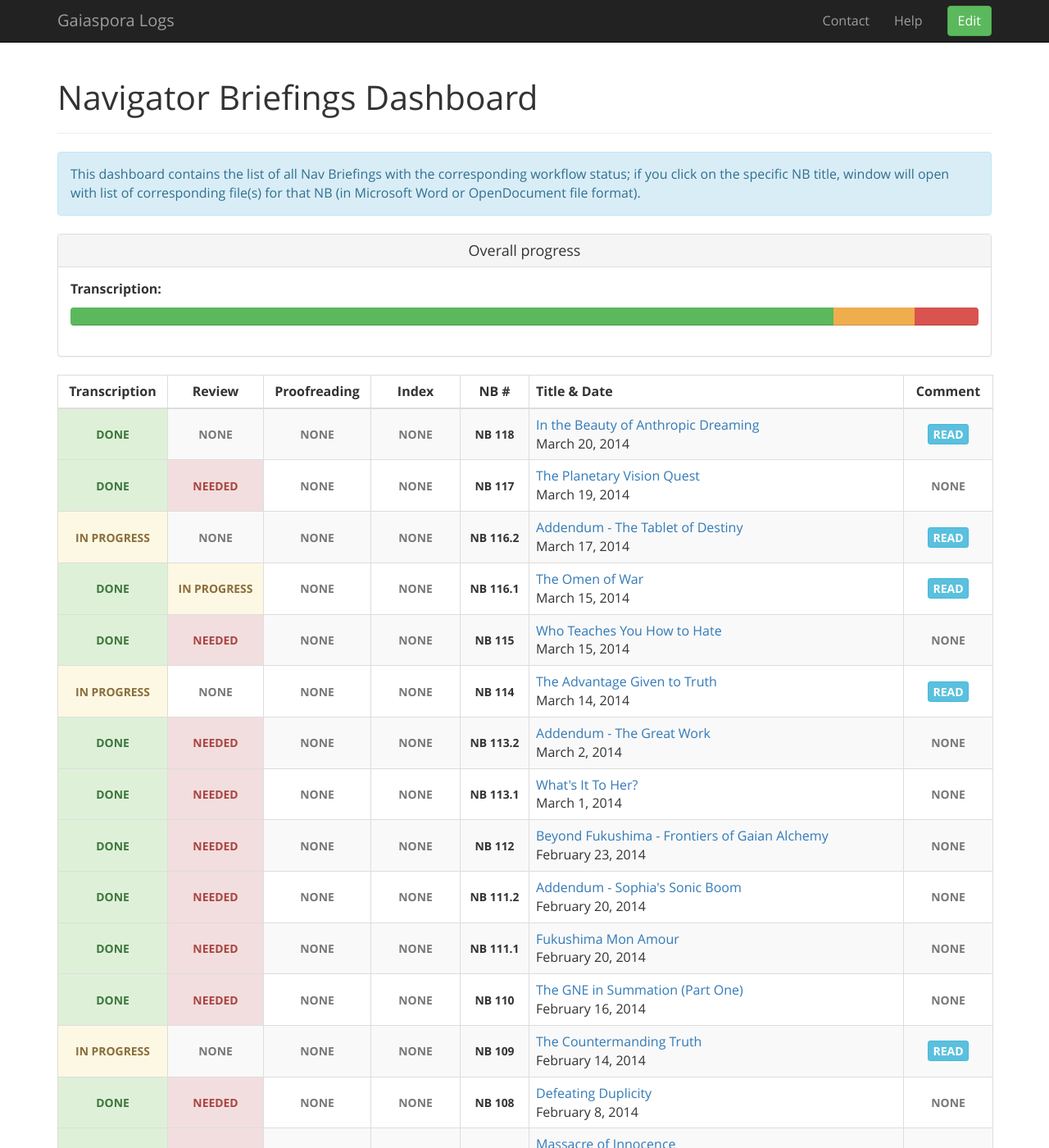
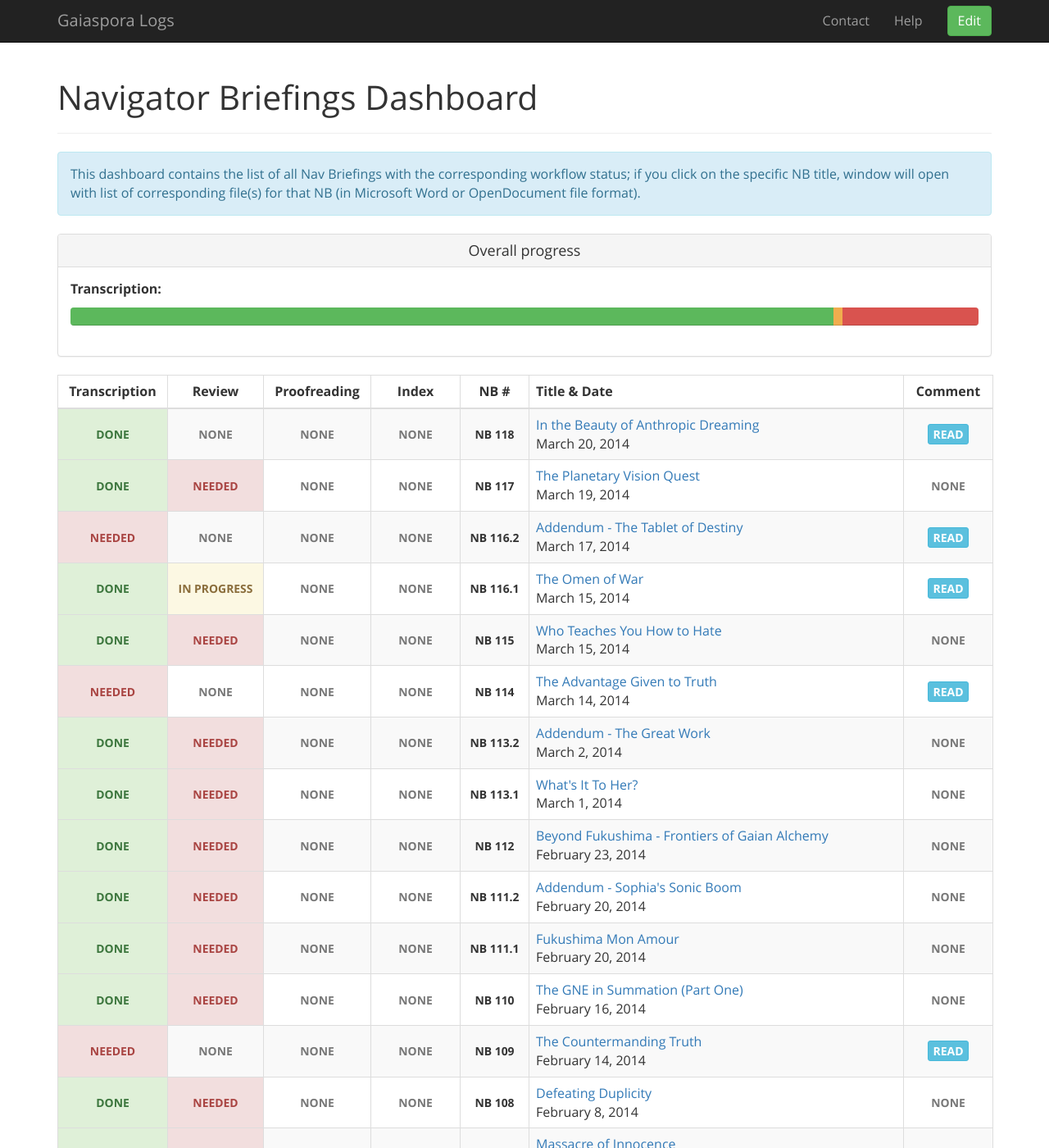
Before and after one commit to gaiaspora/gaiaspora.github.io, a Jekyll site: the page built from content/navigator-briefings.markdown, in a window 1280 px wide and 1400 px high. Shown: the whole window at 82% size. Built offline with Jekyll 4.4.1, drawn with Linux system fonts in a browser that asks for light colours; some of the changed text lies outside the part shown.

Commit message:
Update nb.yaml

```diff
--- a/_data/nb.yaml
+++ b/_data/nb.yaml
@@ -17,7 +17,7 @@
   Comment: ""
 
 - NB: "116.2"
-  Transcription: "in progress"
+  Transcription: "needed"
   Review: "none"
   Proofreading: "none"
   Index: "none"
@@ -44,7 +44,7 @@
   Comment: ""
 
 - NB: "114"
-  Transcription: "in progress"
+  Transcription: "needed"
   Review: "none"
   Proofreading: "none"
   Index: "none"
@@ -107,7 +107,7 @@
   Comment: ""
 
 - NB: "109"
-  Transcription: "in progress"
+  Transcription: "needed"
   Review: "none"
   Proofreading: "none"
   Index: "none"
@@ -404,7 +404,7 @@
   Comment: ""
 
 - NB: "78"
-  Transcription: "in progress"
+  Transcription: "needed"
   Review: "none"
   Proofreading: "none"
   Index: "none"
@@ -422,7 +422,7 @@
   Comment: ""
 
 - NB: "76"
-  Transcription: "in progress"
+  Transcription: "needed"
   Review: "none"
   Proofreading: "none"
   Index: "none"
@@ -728,7 +728,7 @@
   Comment: "Transcription of NB 53 in progress by Vanessa."
 
 - NB: "52"
-  Transcription: "in progress"
+  Transcription: "needed"
   Review: "none"
   Proofreading: "none"
   Index: "none"
@@ -737,7 +737,7 @@
   Comment: "Transcription in progress by yolanda."
 
 - NB: "51"
-  Transcription: "in progress"
+  Transcription: "needed"
   Review: "none"
   Proofreading: "none"
   Index: "none"
@@ -764,7 +764,7 @@
   Comment: ""
 
 - NB: "48"
-  Transcription: "in progress"
+  Transcription: "needed"
   Review: "none"
   Proofreading: "none"
   Index: "none"
@@ -917,7 +917,7 @@
   Comment: ""
 
 - NB: "31"
-  Transcription: "in progress"
+  Transcription: "needed"
   Review: "none"
   Proofreading: "none"
   Index: "none"
@@ -944,7 +944,7 @@
   Comment: ""
 
 - NB: "28"
-  Transcription: "in progress"
+  Transcription: "needed"
   Review: "none"
   Proofreading: "none"
   Index: "none"
@@ -1031,7 +1031,7 @@
   Index: "none"
   Title: "August 2012"
   Date: "July 27, 2012"
-  Comment: ""
+  Comment: "Simon"
 
 - NB: "18"
   Transcription: "done"
```
